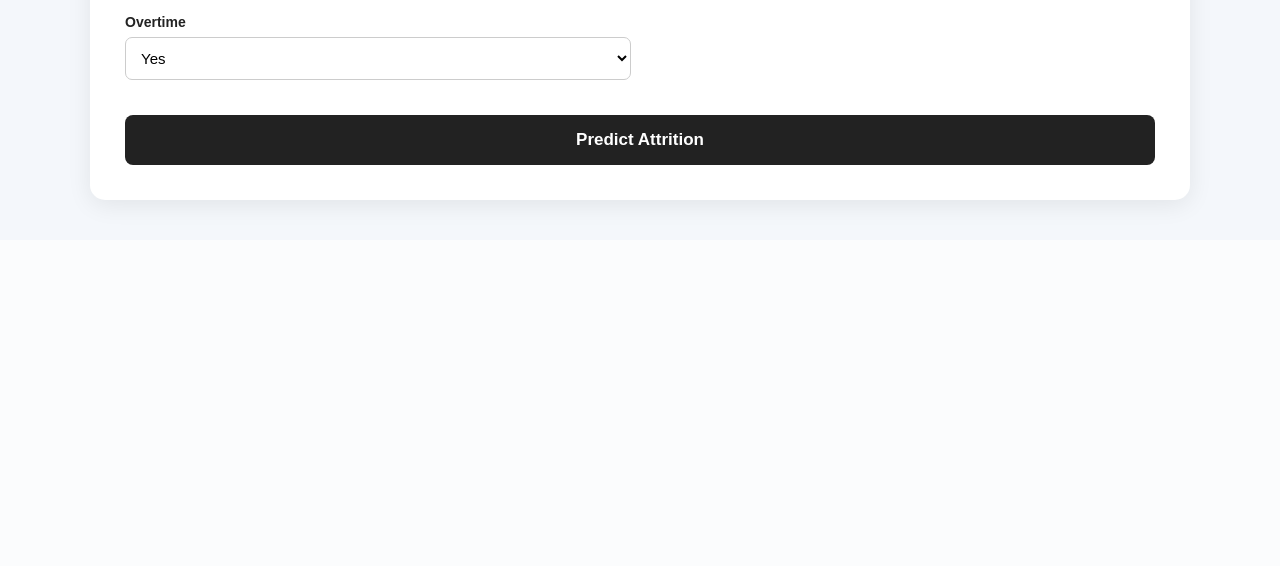
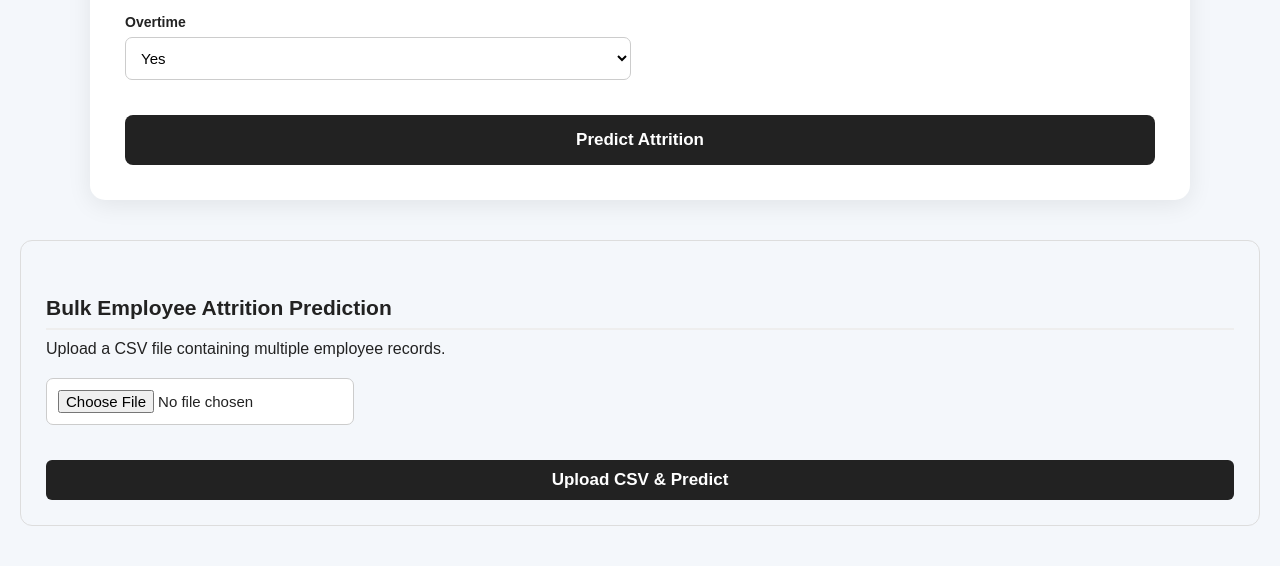
Before and after one commit to shah9546/Employee-Attrition-Prediction, a Flask app: page / in a window 1280 px wide. Shown: the part 1709-2275 px from the top of the page. Before the commit the page ends 1920 px from the top, so only its background shows below. Run offline with Flask 3, Linux system fonts and the light colour scheme; parts of the project's set-up code (start-up, migrations or seed data) failed here and were passed over.

Commit message:
Add bulk CSV attrition prediction

```diff
--- a/app.py
+++ b/app.py
@@ -1,11 +1,10 @@
-from flask import Flask, render_template, request
+from flask import Flask, render_template, request, send_file
 import pandas as pd
 import joblib
-
+import io
 
 # Create Flask application
 app = Flask(__name__)
-
 
 # Load trained machine learning model
 model = joblib.load("employee_attrition_model.pkl")
@@ -19,7 +18,6 @@ def home():
 @app.route("/predict", methods=["POST"])
 def predict():
 
-    # Get values from the HTML form
     data = {
         "Age": int(request.form["Age"]),
         "BusinessTravel": request.form["BusinessTravel"],
@@ -28,9 +26,7 @@ def predict():
         "DistanceFromHome": int(request.form["DistanceFromHome"]),
         "Education": int(request.form["Education"]),
         "EducationField": request.form["EducationField"],
-        "EnvironmentSatisfaction": int(
-            request.form["EnvironmentSatisfaction"]
-        ),
+        "EnvironmentSatisfaction": int(request.form["EnvironmentSatisfaction"]),
         "Gender": request.form["Gender"],
         "HourlyRate": int(request.form["HourlyRate"]),
         "JobInvolvement": int(request.form["JobInvolvement"]),
@@ -40,55 +36,26 @@ def predict():
         "MaritalStatus": request.form["MaritalStatus"],
         "MonthlyIncome": int(request.form["MonthlyIncome"]),
         "MonthlyRate": int(request.form["MonthlyRate"]),
-        "NumCompaniesWorked": int(
-            request.form["NumCompaniesWorked"]
-        ),
+        "NumCompaniesWorked": int(request.form["NumCompaniesWorked"]),
         "OverTime": request.form["OverTime"],
-        "PercentSalaryHike": int(
-            request.form["PercentSalaryHike"]
-        ),
-        "PerformanceRating": int(
-            request.form["PerformanceRating"]
-        ),
-        "RelationshipSatisfaction": int(
-            request.form["RelationshipSatisfaction"]
-        ),
-        "StockOptionLevel": int(
-            request.form["StockOptionLevel"]
-        ),
-        "TotalWorkingYears": int(
-            request.form["TotalWorkingYears"]
-        ),
-        "TrainingTimesLastYear": int(
-            request.form["TrainingTimesLastYear"]
-        ),
-        "WorkLifeBalance": int(
-            request.form["WorkLifeBalance"]
-        ),
-        "YearsAtCompany": int(
-            request.form["YearsAtCompany"]
-        ),
-        "YearsInCurrentRole": int(
-            request.form["YearsInCurrentRole"]
-        ),
-        "YearsSinceLastPromotion": int(
-            request.form["YearsSinceLastPromotion"]
-        ),
-        "YearsWithCurrManager": int(
-            request.form["YearsWithCurrManager"]
-        )
+        "PercentSalaryHike": int(request.form["PercentSalaryHike"]),
+        "PerformanceRating": int(request.form["PerformanceRating"]),
+        "RelationshipSatisfaction": int(request.form["RelationshipSatisfaction"]),
+        "StockOptionLevel": int(request.form["StockOptionLevel"]),
+        "TotalWorkingYears": int(request.form["TotalWorkingYears"]),
+        "TrainingTimesLastYear": int(request.form["TrainingTimesLastYear"]),
+        "WorkLifeBalance": int(request.form["WorkLifeBalance"]),
+        "YearsAtCompany": int(request.form["YearsAtCompany"]),
+        "YearsInCurrentRole": int(request.form["YearsInCurrentRole"]),
+        "YearsSinceLastPromotion": int(request.form["YearsSinceLastPromotion"]),
+        "YearsWithCurrManager": int(request.form["YearsWithCurrManager"])
     }
 
-    # Convert input into DataFrame
     input_data = pd.DataFrame([data])
 
-    # Make prediction
     prediction = model.predict(input_data)[0]
-
-    # Get prediction probability
     probability = model.predict_proba(input_data)[0][1]
 
-    # Determine risk level
     if probability >= 0.70:
         risk_level = "High Risk"
     elif probability >= 0.40:
@@ -96,7 +63,6 @@ def predict():
     else:
         risk_level = "Low Risk"
 
-    # Convert prediction to readable result
     if prediction == 1:
         result = "Likely to Leave"
     else:
@@ -110,5 +76,100 @@ def predict():
     )
 
 
+@app.route("/bulk-predict", methods=["POST"])
+def bulk_predict():
+
+    file = request.files.get("file")
+
+    if not file:
+        return "No CSV file uploaded.", 400
+
+    try:
+        df = pd.read_csv(file)
+
+        required_columns = [
+            "Age",
+            "BusinessTravel",
+            "DailyRate",
+            "Department",
+            "DistanceFromHome",
+            "Education",
+            "EducationField",
+            "EnvironmentSatisfaction",
+            "Gender",
+            "HourlyRate",
+            "JobInvolvement",
+            "JobLevel",
+            "JobRole",
+            "JobSatisfaction",
+            "MaritalStatus",
+            "MonthlyIncome",
+            "MonthlyRate",
+            "NumCompaniesWorked",
+            "OverTime",
+            "PercentSalaryHike",
+            "PerformanceRating",
+            "RelationshipSatisfaction",
+            "StockOptionLevel",
+            "TotalWorkingYears",
+            "TrainingTimesLastYear",
+            "WorkLifeBalance",
+            "YearsAtCompany",
+            "YearsInCurrentRole",
+            "YearsSinceLastPromotion",
+            "YearsWithCurrManager"
+        ]
+
+        missing_columns = [
+            column for column in required_columns
+            if column not in df.columns
+        ]
+
+        if missing_columns:
+            return (
+                "Missing required columns: "
+                + ", ".join(missing_columns)
+            ), 400
+
+        predictions = model.predict(df)
+        probabilities = model.predict_proba(df)[:, 1]
+
+        df["Prediction"] = [
+            "Likely to Leave" if p == 1 else "Likely to Stay"
+            for p in predictions
+        ]
+
+        df["Attrition Probability"] = (
+            probabilities * 100
+        ).round(2)
+
+        df["Risk Level"] = [
+            "High Risk" if p >= 0.70
+            else "Medium Risk" if p >= 0.40
+            else "Low Risk"
+            for p in probabilities
+        ]
+
+        output = io.BytesIO()
+
+        df.to_csv(output, index=False)
+
+        output.seek(0)
+
+        return send_file(
+            output,
+            mimetype="text/csv",
+            as_attachment=True,
+            download_name="attrition_predictions.csv"
+        )
+
+    except Exception as e:
+        return f"Error processing CSV: {str(e)}", 400
+
+
 if __name__ == "__main__":
-    app.run(debug=True)
+    app.run(
+        host="0.0.0.0",
+        port=5000,
+        debug=True
+    )
--- a/static/style.css
+++ b/static/style.css
@@ -125,3 +125,28 @@ button:hover {
         font-size: 26px;
     }
 }
+.bulk-upload {
+    margin-top: 40px;
+    padding: 25px;
+    border-radius: 12px;
+    border: 1px solid #ddd;
+}
+
+.bulk-upload h2 {
+    margin-bottom: 10px;
+}
+
+.bulk-upload p {
+    margin-bottom: 20px;
+}
+
+.bulk-upload input[type="file"] {
+    margin-right: 15px;
+}
+
+.bulk-upload button {
+    padding: 10px 18px;
+    border: none;
+    border-radius: 6px;
+    cursor: pointer;
+}
--- a/templates/index.html
+++ b/templates/index.html
@@ -333,5 +333,17 @@
 
     </div>
 
+    <!-- Bulk CSV Upload -->
+<section class="bulk-upload">
+    <h2>Bulk Employee Attrition Prediction</h2>
+
+    <p>Upload a CSV file containing multiple employee records.</p>
+
+    <form action="/bulk-predict" method="POST" enctype="multipart/form-data">
+        <input type="file" name="file" accept=".csv" required>
+
+        <button type="submit">Upload CSV & Predict</button>
+    </form>
+</section>
 </body>
 </html>
```
